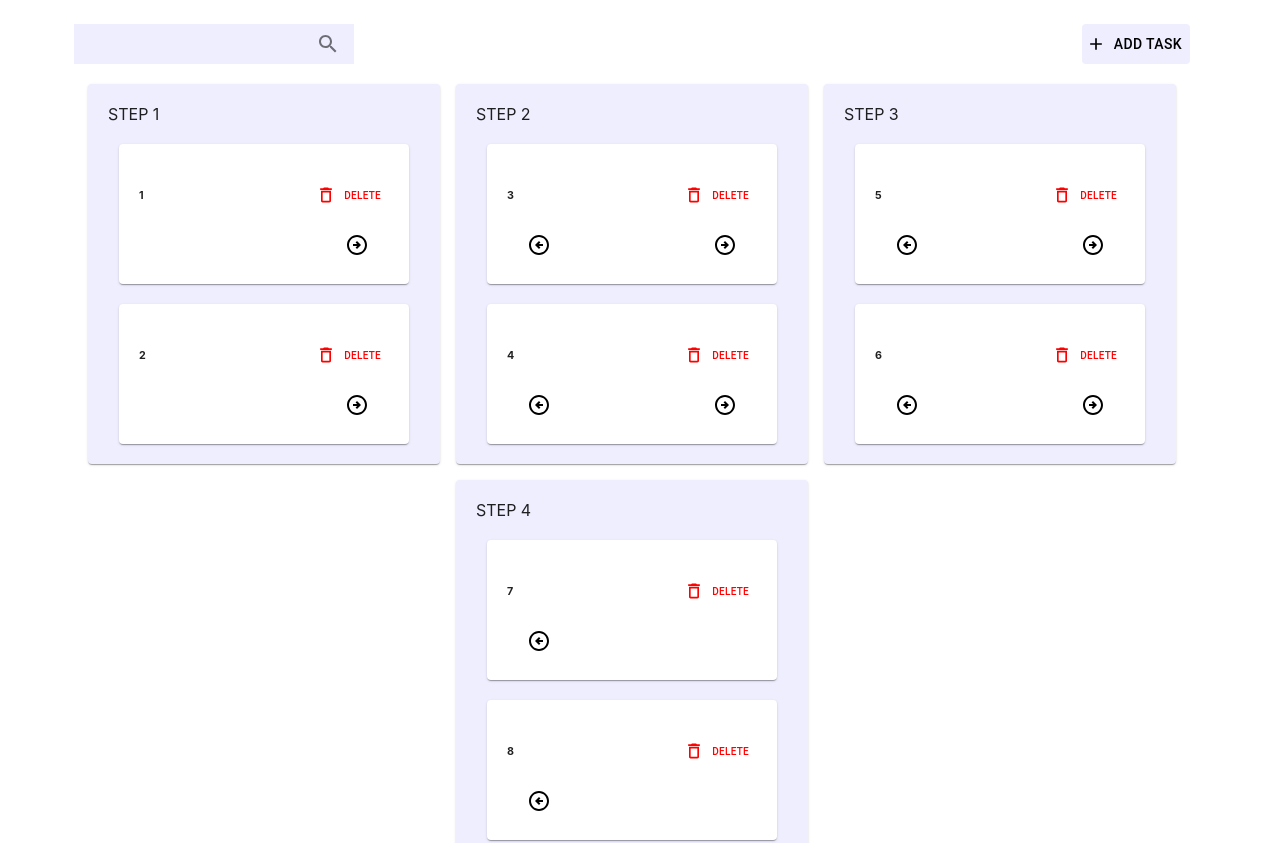
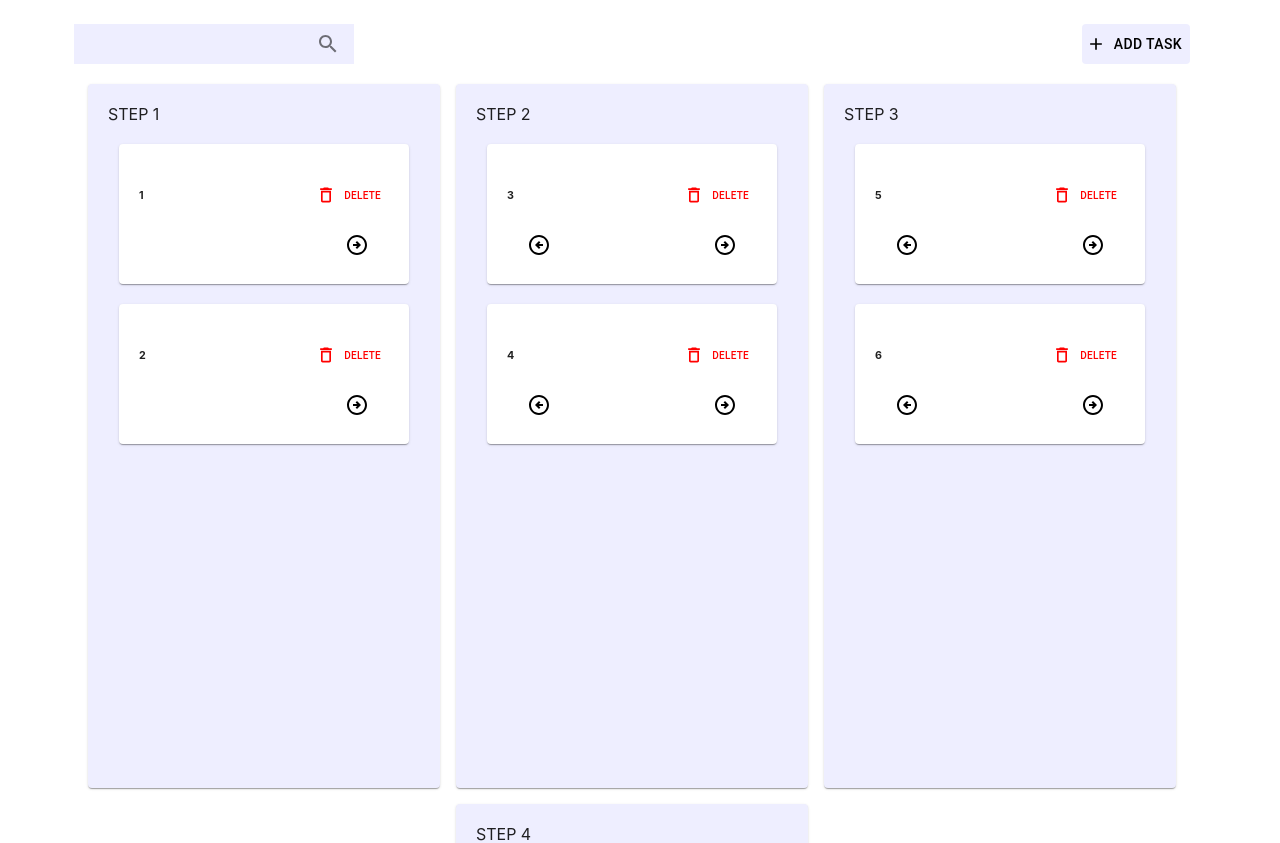
Before and after one commit to Geet0597/ReactSwappingApp, a React (Create React App) app: page / in a window 1280 px wide. Shown: the top 843 px of the page. Built offline with nearby package versions, Linux system fonts and the light colour scheme.

Commit message:
Fixed some minor css

```diff
--- a/src/components/Modal.js
+++ b/src/components/Modal.js
@@ -1,7 +1,7 @@
 import * as React from 'react';
 import DialogTitle from '@mui/material/DialogTitle';
 import Dialog from '@mui/material/Dialog';
-import { Button, TextField, Box } from '@mui/material';
+import { Button, TextField } from '@mui/material';
 import CloseIcon from '@mui/icons-material/Close';
 
 const AddModal = (props) => {
--- a/src/components/mainLayout.module.scss
+++ b/src/components/mainLayout.module.scss
@@ -10,7 +10,7 @@
 }
 
 .stepPaper {
-    height: auto;
+    height: calc(100vh - 6em);
     overflow: auto;
     width: calc(100vh - 28em);
     background-color: #EEEEFF !important
```
